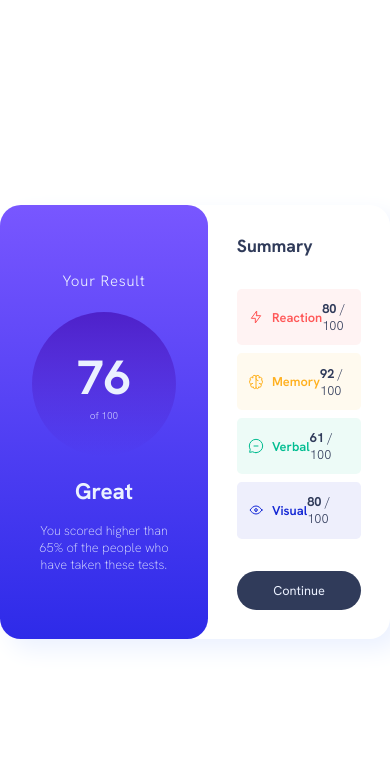
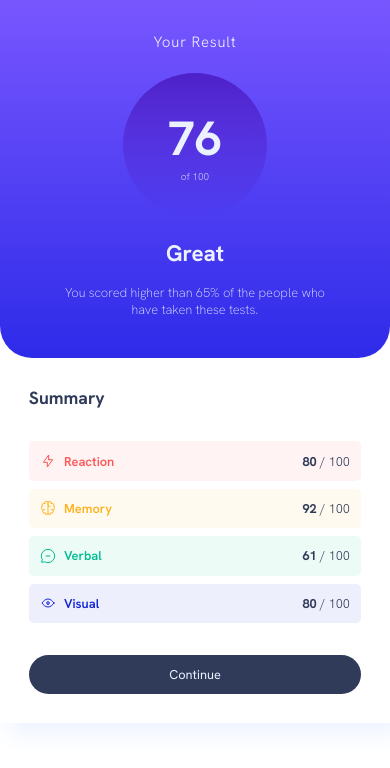
Before and after one commit to Manu3609/Results-summary-component, a plain HTML site: page index.html in a window 390 px wide. Drawn offline with Linux system fonts and the light colour scheme.

Commit message:
responsive OK

```diff
--- a/assets/css/index.css
+++ b/assets/css/index.css
@@ -166,3 +166,21 @@ body  {
 .container .right .button:hover {
     background-image: linear-gradient(var(--LightStateBlue), var(--LightRoyalBlue));
 }
+@media only screen and (max-width: 420px) {
+    body {
+        align-items: start;
+    }
+    .container {
+        flex-direction: column;
+        border-radius: 0;
+    }
+    .container .left {
+        border-radius: 2rem;
+        border-top-left-radius: 0;
+        border-top-right-radius: 0;
+    }
+    .container .left p {
+        max-width: 80%;
+        margin-bottom: .5rem;
+    }
+}
```
